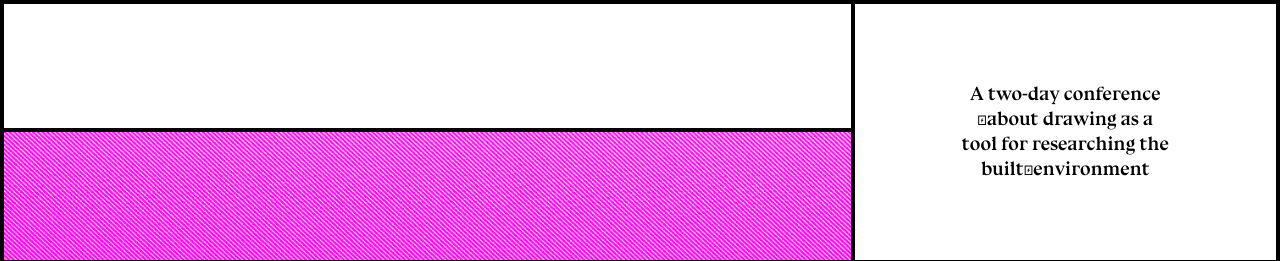
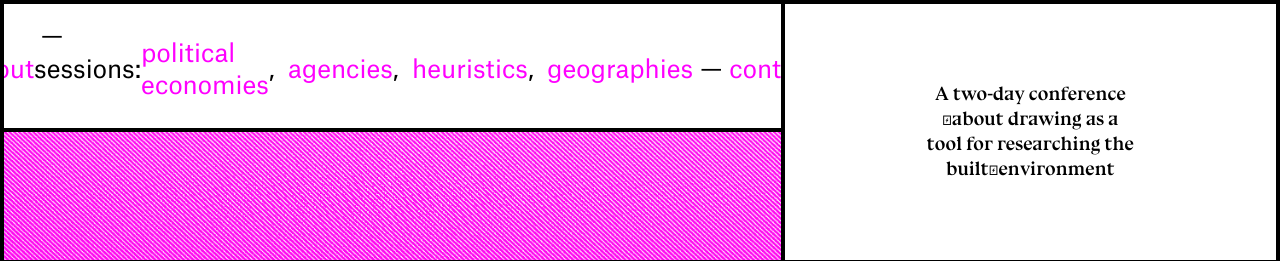
Before and after one commit to alisq/graphic-content, a website: page index.html in a window 1280 px wide. Shown: the top 261 px of the page. Drawn offline with nearby package versions, Linux system fonts and the light colour scheme; some packages are replaced by stand-ins of ours; a script that the page names is missing.

Commit message:
menu added (shittily)

```diff
--- a/index.html
+++ b/index.html
@@ -12,11 +12,13 @@
 </head>
 <body>
 
+    <div id="frame"></div>
+
     <div id="grid">
 
         <div class="grid-item grid-span-2-start vertical-split">
-            <div class="grid-item">
-
+            <div class="grid-item" id="menu">
+                <a href="#about">about</a> &nbsp;&mdash;&nbsp; sessions: &nbsp;<a href="#poltical_economies">political economies</a>,&nbsp;&nbsp;<a href="#agencies">agencies</a>,&nbsp;&nbsp;<a href="#heuristics">heuristics</a>,&nbsp;&nbsp;<a href="#geographies">geographies</a> &nbsp;&mdash;&nbsp; <a href="#contact">contact</a>
             </div>
             <div class="grid-item bg bg3">
 
@@ -90,7 +92,7 @@
 
         </div>
 
-        <div class="grid-item">
+        <div class="grid-item" id="poltical_economies">
             <p>
             session 1: <strong>POLITICAL ECONOMIES</strong><br />
 Friday, March 26, 12:00–14:00 EST (ZOOM)<br />
@@ -107,7 +109,7 @@
 
         </div>
         <div class="grid-item grid-height-2 bg bg2"></div>
-        <div class="grid-item">
+        <div class="grid-item" id="agencies">
             <p>
             session 2: <strong>AGENCIES</strong><br />
 Friday, March 26, 15:00–17:00 EST (ZOOM)<br />
@@ -123,7 +125,7 @@
 </p>
         </div>
         <div class="grid-item grid-height-2 bg bg6"></div>
-        <div class="grid-item">
+        <div class="grid-item" id="heuristics">
             <p>
             session 3: <strong>HEURISTICS</strong><br />
 Saturday, March 27, 9:30-11:30 EST (ZOOM)<br />
@@ -139,7 +141,7 @@
 </p>
         </div>
 
-        <div class="grid-item">
+        <div class="grid-item" id="geographies">
             <p>
             session 4:  <strong>GEOGRAPHIIES</strong><br />
 Saturday, March 27, 12:00-14:00 EST (ZOOM)<br />
@@ -160,7 +162,14 @@
                 and research assistance from Farah Michel. </h4>
         </div>
     <div class="grid-item bg bg3"></div>
-    <div class="grid-item"></div>
+    <div class="grid-item" id="contact">
+
+        <p>Please contact Jesse LeCavalier with questions or requests.
+
+
+
+            <a href="mailto:jesse.lecavalier@daniels.utoronto.ca">jesse.lecavalier@daniels.utoronto.ca</a></p>
+    </div>
 <!--
 
         <div class="grid-item"></div>
@@ -175,7 +184,16 @@
     </div>
 
     <script src="https://ajax.googleapis.com/ajax/libs/jquery/3.5.1/jquery.min.js"></script>
-    <!-- <script src="js/script.js"></script> -->
+    <script src="https://cdnjs.cloudflare.com/ajax/libs/jquery-scrollTo/2.1.3/jquery.scrollTo.js"></script>
+    <script>
+        $("#menu a").click(function(e){
+            e.preventDefault();
+            destination = $(this).attr("href")
+            $(document).scrollTo(destination,{
+                duration:400
+            })
+        })
+    </script>
 
 
 </body>
--- a/sass/main.scss
+++ b/sass/main.scss
@@ -8,6 +8,16 @@
     margin:0;
     padding: 0;
 
+}
+
+#frame {
+    width:100vw;
+    height:100vh;
+    pointer-events: none;
+    border:4px solid #000;
+    position:fixed;
+    top:0;
+    z-index:20
 }
 
 
```
Also changed, not shown: css/style.css.
